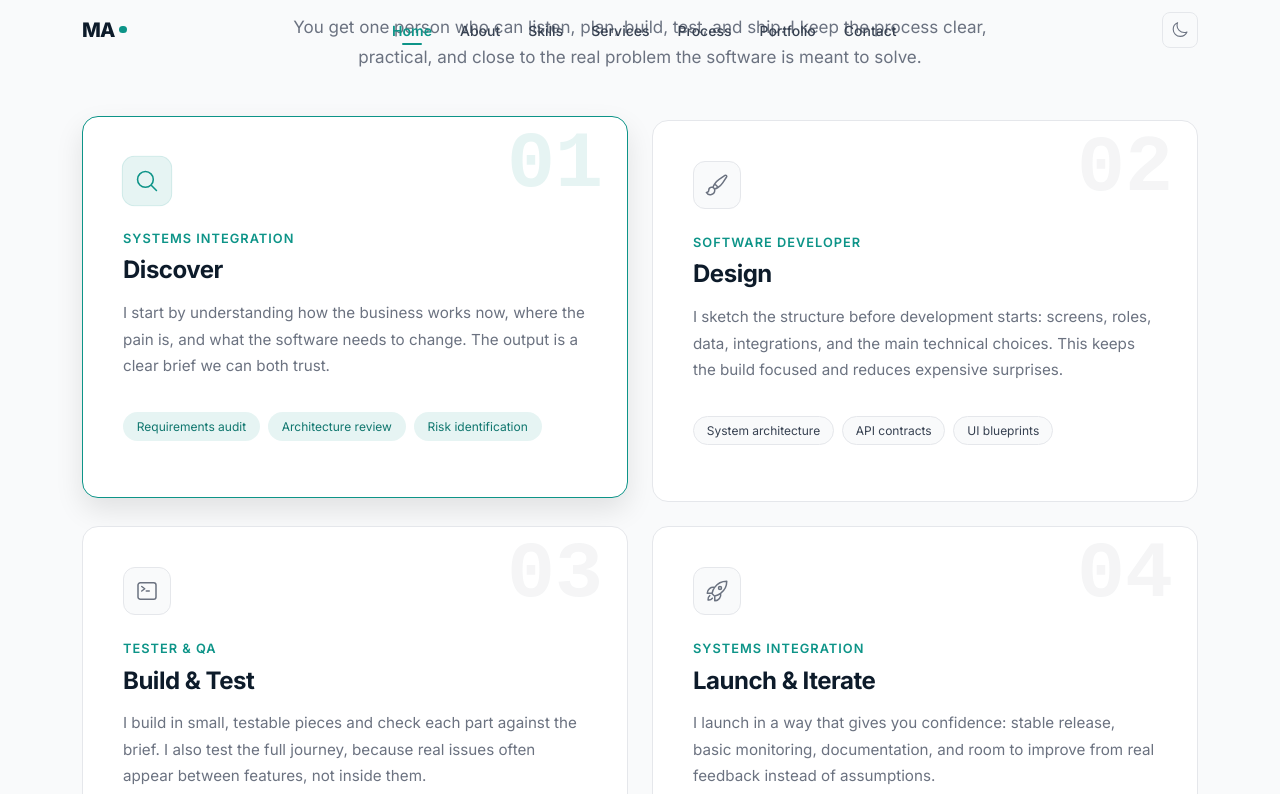
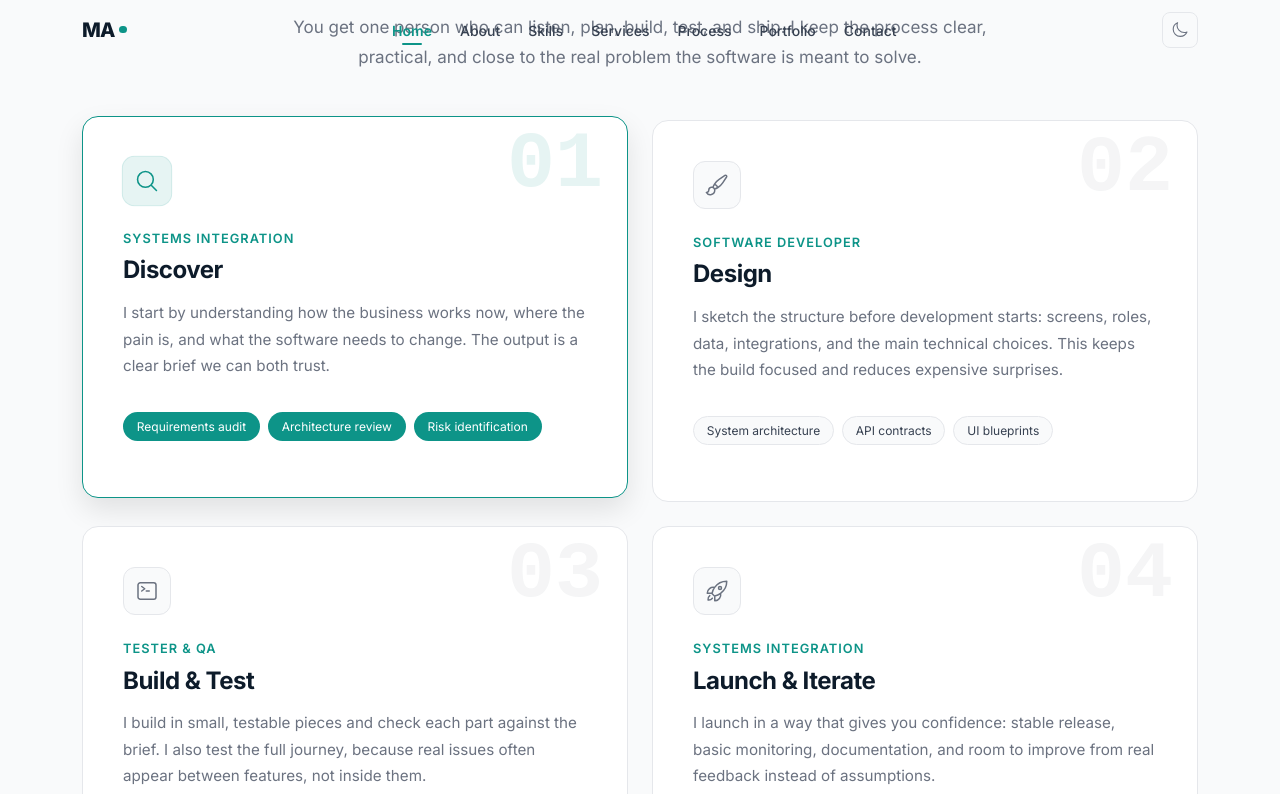
Before and after one commit to zern0h/zern0h.github.io, a website built with Vite: page index.html in a window 1280 px wide. In both pictures the pointer is over the item "Requirements audit". Shown: the part 5496-6290 px from the top of the page. Built offline with nearby package versions, Linux system fonts and the light colour scheme.

Commit message:
hover fix

```diff
--- a/src/scss/_process.scss
+++ b/src/scss/_process.scss
@@ -135,9 +135,9 @@
     }
 
     &:hover .step-tags li {
-      background: var(--accent-light);
+      background: var(--accent);
       border-color: transparent;
-      color: var(--accent-dark);
+      color: #ffffff;
     }
   }
 
```
